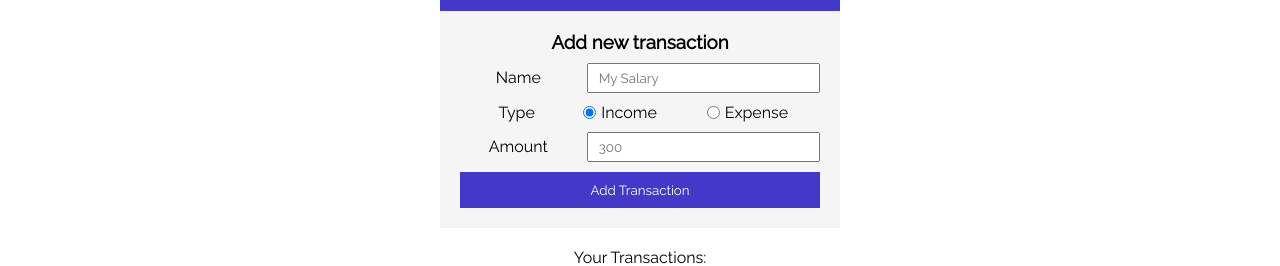
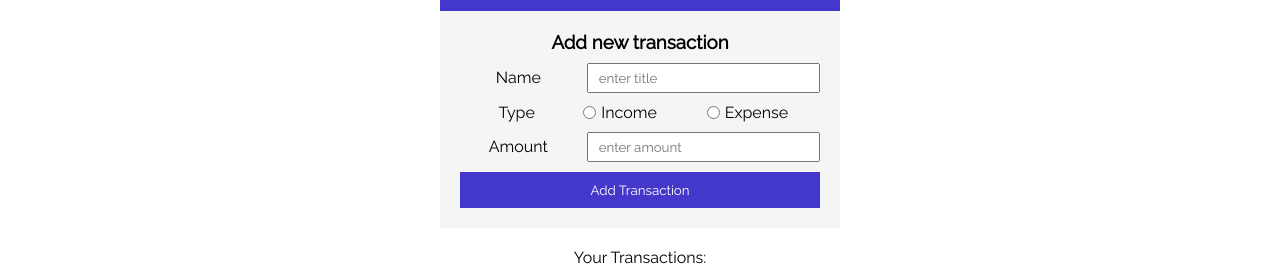
Before and after one commit to rakibul-wdp/expense-tracker, a React (Create React App) app: page / in a window 1280 px wide. Shown: the part 267-533 px from the top of the page. Built offline with nearby package versions, Linux system fonts and the light colour scheme.

Commit message:
eidt form and action dispatch with createTransaction

```diff
--- a/src/components/Form.js
+++ b/src/components/Form.js
@@ -1,33 +1,83 @@
-import React from 'react';
+import React, { useState } from 'react';
+import { useDispatch } from 'react-redux';
+import { createTransaction } from '../features/transaction/transactionSlice';
 
 const Form = () => {
+  const [name, setName] = useState('');
+  const [type, setType] = useState('');
+  const [amount, setAmount] = useState('');
+  const dispatch = useDispatch();
+
+  const handleCreate = (e) => {
+    e.preventDefult();
+    dispatch(
+      createTransaction({
+        name,
+        type,
+        amount,
+      })
+    );
+  };
+
   return (
     <div className='form'>
       <h3>Add new transaction</h3>
 
+      <form onSubmit={handleCreate}>
         <div className='form-group'>
-        <label for='transaction_name'>Name</label>
-        <input type='text' name='transaction_name' placeholder='My Salary' />
+          <label>Name</label>
+          <input
+            onChange={(e) => setName(e.target.value)}
+            type='text'
+            name='name'
+            required
+            placeholder='enter title'
+            value={name}
+          />
         </div>
 
         <div className='form-group radio'>
-        <label for='transaction_type'>Type</label>
+          <label>Type</label>
           <div className='radio_group'>
-          <input type='radio' value='income' name='transaction_type' checked />
-          <label for='transaction_type'>Income</label>
+            <input
+              onChange={(e) => setType('income')}
+              type='radio'
+              value='income'
+              required
+              name='type'
+              checked={type === 'income'}
+            />
+            <label>Income</label>
           </div>
           <div className='radio_group'>
-          <input type='radio' value='expense' name='transaction_type' placeholder='Expense' />
-          <label for='transaction_type'>Expense</label>
+            <input
+              onChange={(e) => setType('expense')}
+              type='radio'
+              value='expense'
+              name='type'
+              placeholder='Expense'
+              checked={type === 'expense'}
+            />
+            <label>Expense</label>
           </div>
         </div>
 
         <div className='form-group'>
-        <label for='transaction_amount'>Amount</label>
-        <input type='number' placeholder='300' name='transaction_amount' />
+          <label>Amount</label>
+          <input
+            onChange={(e) => setAmount(e.target.value)}
+            type='number'
+            placeholder='enter amount'
+            name='amount'
+            required
+            value={amount}
+          />
         </div>
 
-      <button className='btn'>Add Transaction</button>
+        <button className='btn' type='submit'>
+          Add Transaction
+        </button>
+      </form>
 
       <button className='btn cancel_edit'>Cancel Edit</button>
     </div>
--- a/src/features/transaction/transactionSlice.js
+++ b/src/features/transaction/transactionSlice.js
@@ -14,7 +14,7 @@ export const fetchTransactions = createAsyncThunk('transaction/fetchTransactions
   return transactions;
 });
 
-export const createTransactions = createAsyncThunk('transaction/createTransaction', async (data) => {
+export const createTransaction = createAsyncThunk('transaction/createTransaction', async (data) => {
   const transaction = await addTransaction(data);
   return transaction;
 });
@@ -50,16 +50,16 @@ const transactionSlice = createSlice({
         state.error = action.error?.message;
         state.transactions = [];
       })
-      .addCase(createTransactions.pending, (state) => {
+      .addCase(createTransaction.pending, (state) => {
         state.isError = false;
         state.isLoading = true;
       })
-      .addCase(createTransactions.fulfilled, (state, action) => {
+      .addCase(createTransaction.fulfilled, (state, action) => {
         state.isError = false;
         state.isLoading = false;
         state.transactions.push(action.payload);
       })
-      .addCase(createTransactions.rejected, (state, action) => {
+      .addCase(createTransaction.rejected, (state, action) => {
         state.isLoading = false;
         state.isError = true;
         state.error = action.error?.message;
```
Also changed, not shown: 1 other file (tests, documents, lock files or other folders). Lines whose indentation alone changed are shown as unchanged.
